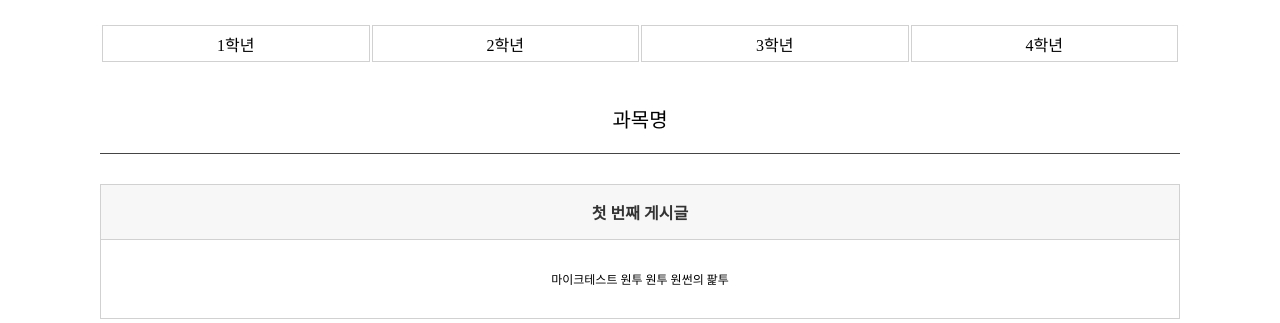
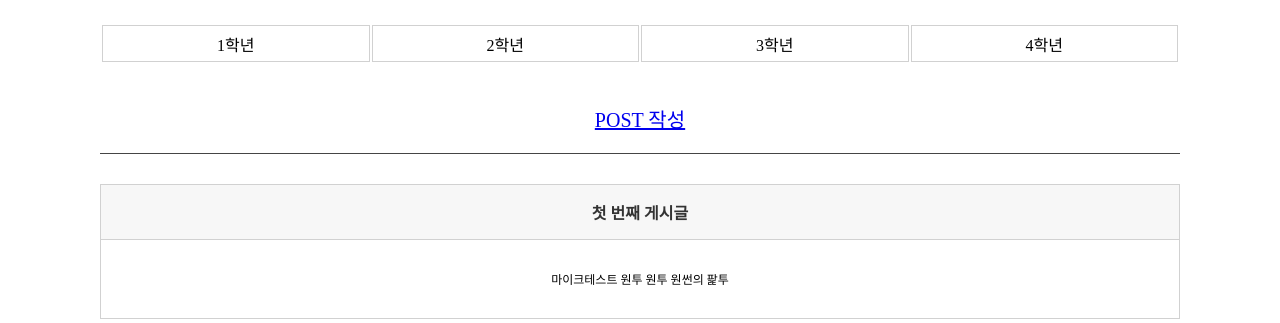
Before and after one commit to puba5/HongikQnA, a Django app: page / in a window 1280 px wide. Shown: the part 156-479 px from the top of the page. Run offline with Django 3.2, Linux system fonts and the light colour scheme; data comes from the database, SQL or seed files in the repository; both versions use the stored data as it was after the commit.

Commit message:
2019-08-25 21:48

```diff
--- a/HongikQnA/urls.py
+++ b/HongikQnA/urls.py
@@ -18,6 +18,12 @@ from django.urls import path
 import main.views
 
 urlpatterns = [
+    # path 함수 인자 설명
+    # 1번째 인자 의 주소가 들어오면
+    # 2번째 인자의 함수를 실행한다
+
     path('admin/', admin.site.urls),
     path('', main.views.start, name='start'),
+    path('write/', main.views.write, name='write'),
+    path('write/submit/', main.views.submit, name='submit'),
 ]
--- a/main/templates/main/start.html
+++ b/main/templates/main/start.html
@@ -3,8 +3,11 @@
   <head>
     <meta charset="utf-8">
     <title>홍익대학교 Q&A</title>
+
+    <!--아래 두 줄은 static 파일의 css를 불러오기 위한 코드-->
     {% load static %}
     <link rel="stylesheet" type="text/css" href="{% static 'main/start.css' %}">
+
   </head>
   <body>
 
@@ -17,11 +20,16 @@
         <table style="width: 100%;">
           <tr><td>1학년</td> <td>2학년</td> <td>3학년</td> <td>4학년</td></tr>
         </table>
-        <div class="box2">과목명</div>
+        <div class="box2">
+          <a href="write/">POST 작성</a>
+        </div>
+
+        <!--view의 start에서 넘겨준 posts 에 대해 for 문을 실행-->
         {% for post in posts.all %}
         <div class="box3">{{ post.title }}</div>
         <div class="box4">{{ post.body }}</div>
         {% endfor %}
+
       </div>
     </div>
 
--- a/main/views.py
+++ b/main/views.py
@@ -1,10 +1,21 @@
-from django.shortcuts import render
+from django.shortcuts import render, get_object_or_404, redirect
 from .models import Post
 # Create your views here.
+
+# main 어플리케이션 아래에는 templates/main/ 위치 아래에 html 파일이,  static/main/ 위치 아래에 css 파일이 있다
+# view에서 html파일, 그리고 html에서 css파일로 연결이 된다
 
 def start(request):
     posts = Post.objects
     return render(request, 'main/start.html', {'posts':posts})
 
-    # main 어플리케이션 아래에는 templates/main/ 위치 아래에 html 파일이,  static/main/ 위치 아래에 css 파일이 있다
-    # view에서 html파일, 그리고 html에서 css파일로 연결이 된다
+def write(request):
+    return render(request, 'main/write.html')
+
+# 데이터베이스에 동적으로 받은 모델의 정보를 저장하는 코드
+def submit(request):
+    post = Post()
+    post.title = request.GET['title']
+    post.body = request.GET['body']
+    post.save()
+    return redirect('/')
```
Also changed, not shown: main/templates/main/write.html (added, +14 -0 lines), db.sqlite3.
